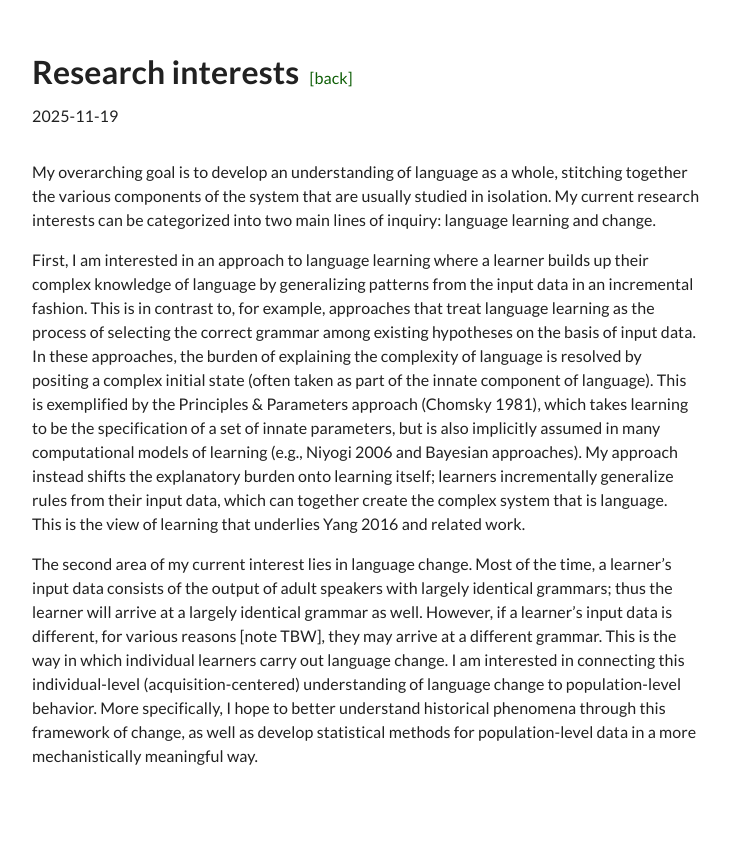
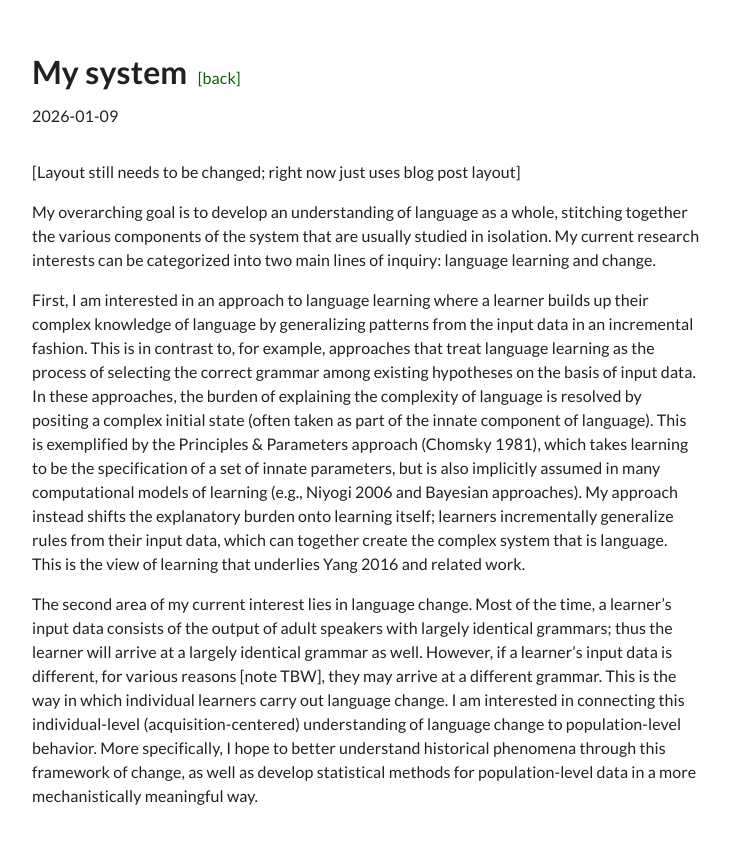
Before and after one commit to liankwang/liankwang.github.io, a Jekyll site: the page built from _supplements/research-interests.md, in a window 1280 px wide. Shown: the top 844 px of the page, without its empty margins (274-1004 px from the left). Built offline with Jekyll 4.4.1, drawn with Linux system fonts in a browser that asks for light colours.

Commit message:
Added supplements + some post edits

```diff
--- a/_config.yml
+++ b/_config.yml
@@ -2,5 +2,11 @@
 description: ""
 url: "https://liankwang.github.io/"
 baseurl: ""
+
 plugins:
-- jekyll-sitemap
+  - jekyll-sitemap
+
+collections:
+  supplements:
+    output: true
+    permalink: /supplements/:name/
--- a/_posts/2025-11-19-research-interests.md
+++ b/_supplements/research-interests.md
@@ -1,10 +1,11 @@
 ---
 layout: post
-title: "Research interests"
-date: 2025-11-19
+title: "My system"
+# cover: /assets/images/japan2025/IMG_7279.webp
 blurb: ""
-tags: [personal]
 ---
+
+[Layout still needs to be changed; right now just uses blog post layout]
 
 My overarching goal is to develop an understanding of language as a whole, stitching together the various components of the system that are usually studied in isolation. My current research interests can be categorized into two main lines of inquiry: language learning and change.
 
--- a/assets/css/post.css
+++ b/assets/css/post.css
@@ -41,6 +41,13 @@
   margin: 1em 0;
   line-height: 1.5;
 }
+
+.caption {
+  text-align: left;
+  max-width: 600px;
+  margin: 0 auto;
+}
+
 
 /* Single slide styles (matches carousel formatting) */
 .single-slide {
--- a/index.html
+++ b/index.html
@@ -21,7 +21,7 @@
     <p> I'm a first-year PhD student in the <a href="https://www.ling.upenn.edu/" target="_blank"> Department of Linguistics </a> at the University of Pennsylvania,
       where I'm advised by <a href="https://www.ling.upenn.edu/~ycharles/" target="_blank">Charles Yang</a>.
       Prior to Penn, I got my BA in Linguistics and MS in Statistics from Stanford University,
-      where I worked with <a href="https://profiles.stanford.edu/marcus-feldman" target="_blank">Marc Feldman</a>. I'm interested in language learning and change.</p>
+      where I was advised by <a href="https://stanford.edu/~bharizan/" target="_blank">Boris Harizanov</a> and <a href="https://profiles.stanford.edu/marcus-feldman" target="_blank">Marc Feldman</a>. I'm interested in language learning and change.</p>
   </div>
   <div class="section" id="papers">
     <h2>Papers</h2>
```
Also changed, not shown: _posts/2025-09-20-winter2025beijing.md (+8 -58 lines), _posts/2025-12-25-year-in-review.md (+3 -2 lines).
